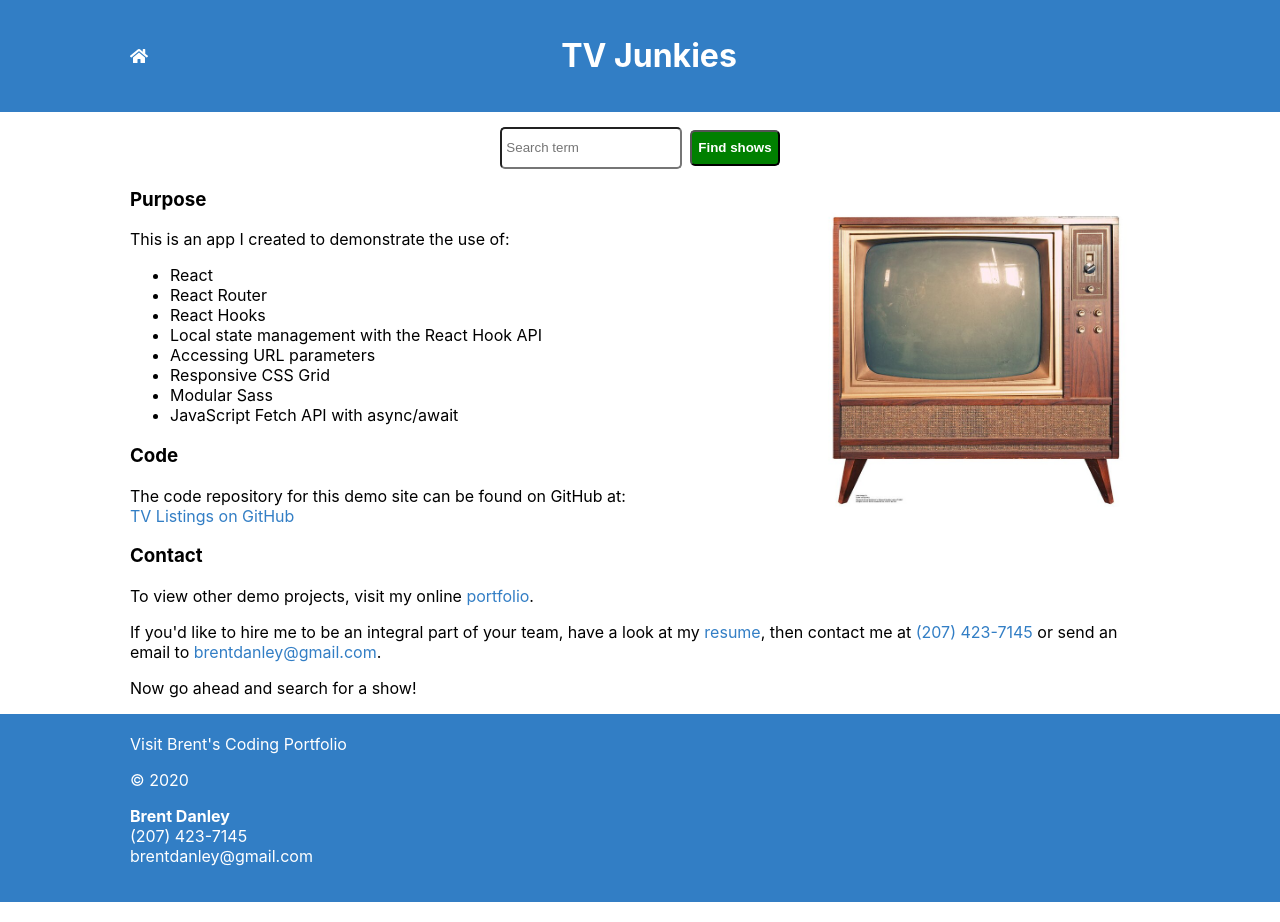
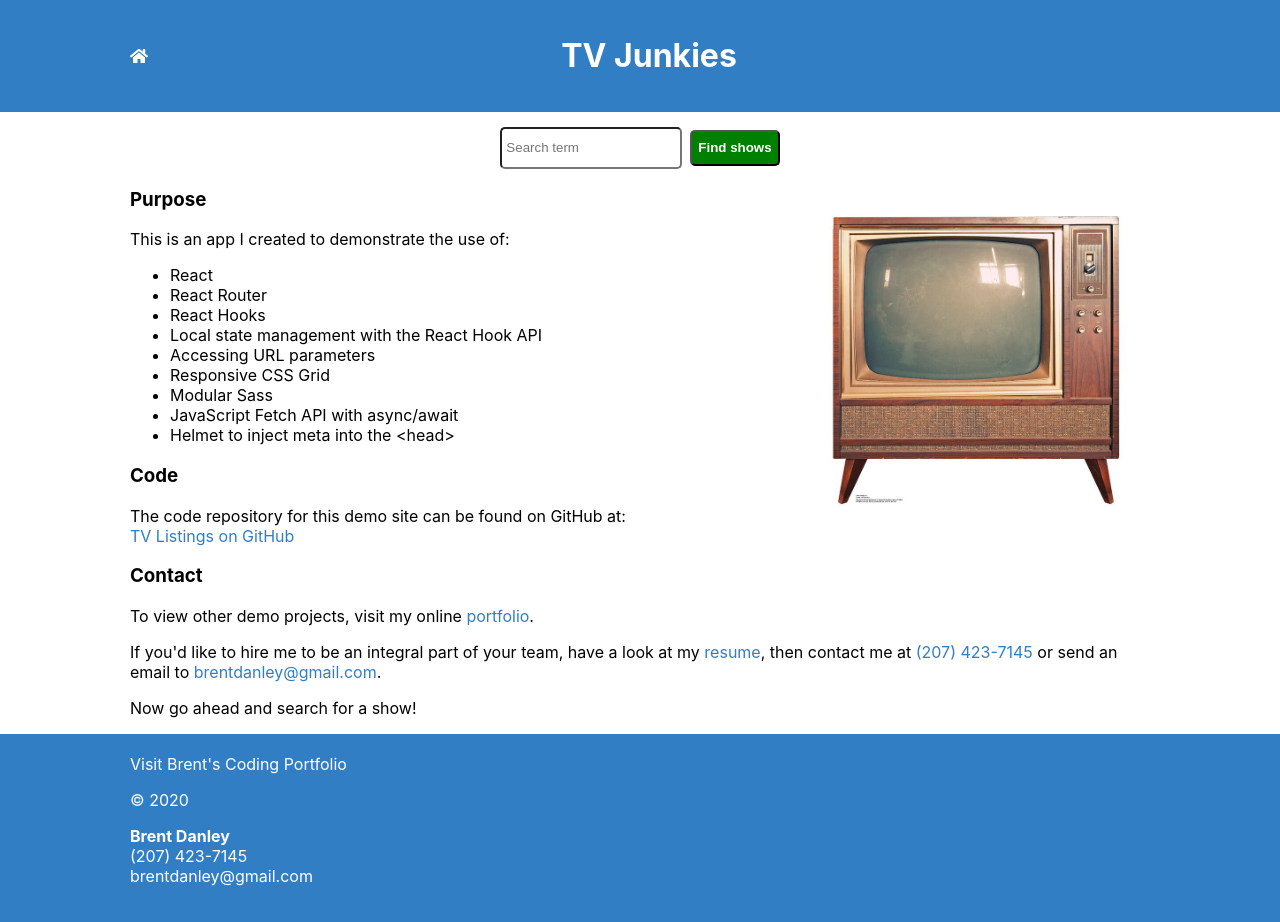
Before and after one commit to brentdanley/tv-listings, a React (Create React App) app: page / in a window 1280 px wide. Built offline with nearby package versions, Linux system fonts and the light colour scheme.

Commit message:
Updates README

```diff
--- a/src/components/pages/Home.js
+++ b/src/components/pages/Home.js
@@ -20,6 +20,7 @@ const Home = () => {
                 <li>Responsive CSS Grid</li>
                 <li>Modular Sass</li>
                 <li>JavaScript Fetch API with async/await</li>
+                <li>Helmet to inject meta into the &lt;head&gt;</li>
                 </ul>
 
                 <h3>Code</h3>
```
Also changed, not shown: 1 other file (tests, documents, lock files or other folders).
